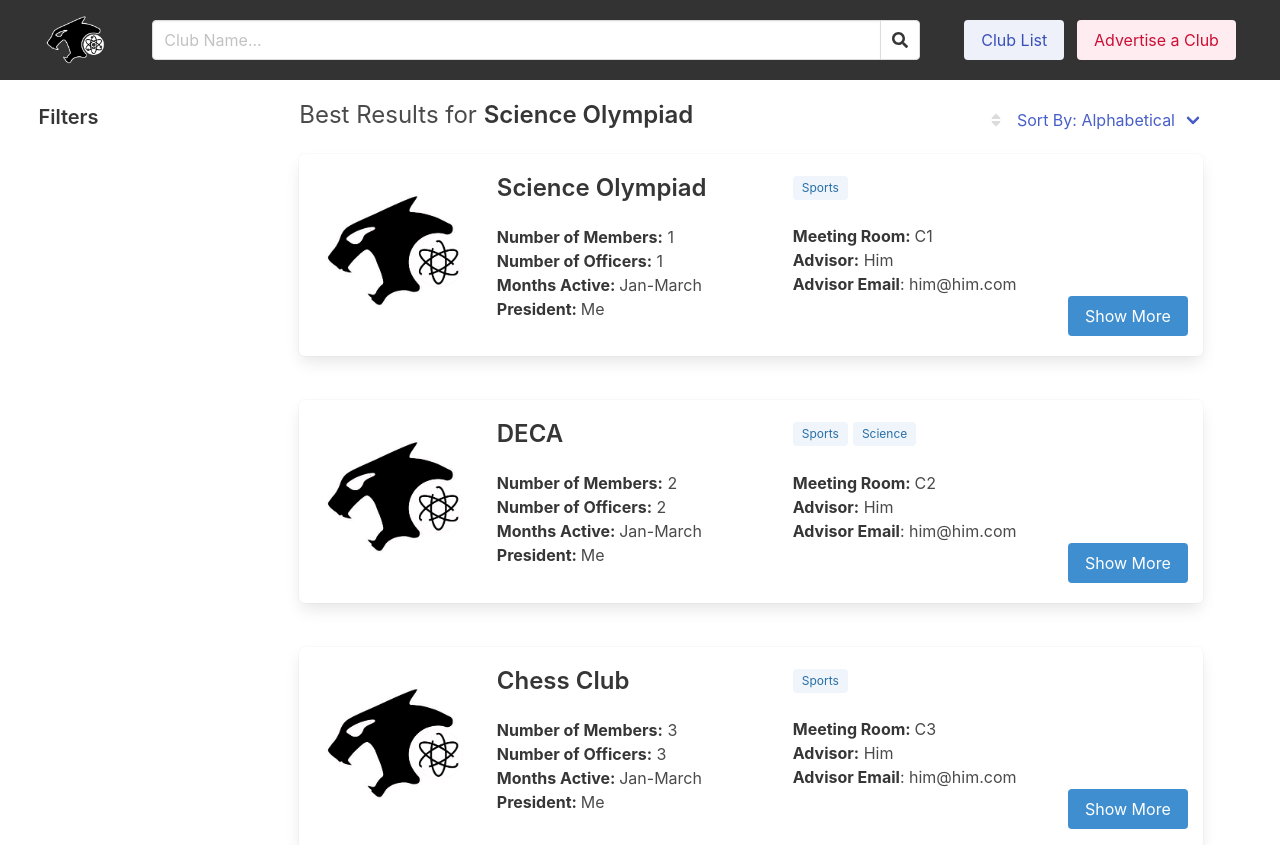
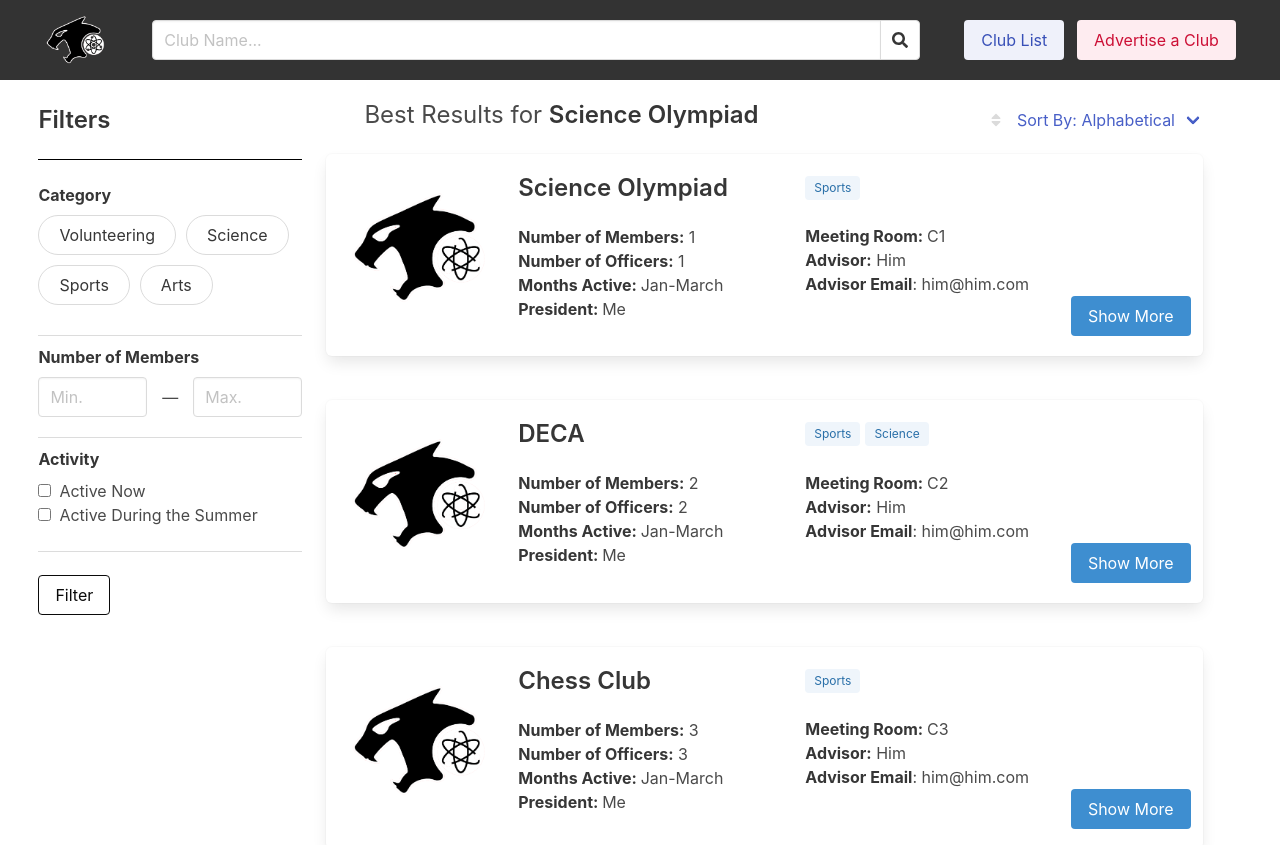
Before and after one commit to aryboi911/CHEClubs, a React (Create React App) app: page /search in a window 1280 px wide. Shown: the top 845 px of the page. Built offline with nearby package versions, Linux system fonts and the light colour scheme.

Commit message:
Add files via upload

```diff
--- a/src/SearchResults/ClubResults.js
+++ b/src/SearchResults/ClubResults.js
@@ -1,6 +1,6 @@
 import React from 'react';
 import styles from './ClubResults.module.css';
-import { clubArray, clubName, members, officers, presName, advisorName, advisorEmail, whatToDo, description,
+import { instaLink, gcLink, clubArray, clubName, members, officers, presName, advisorName, advisorEmail, whatToDo, description,
     meetRoom, activeMonths, tag1, tag2, tag3 } from '../Data';
 import CHEScienceOlympiadLOGOALLTRANSPARENT from '../assets/CHEScienceOlympiadLOGOALLTRANSPARENT.png';
 import {motion} from 'framer-motion';
@@ -101,6 +101,26 @@
 
                                 </div>
                             </div>
+                            {instaLink[i] &&
+                            <a href = {instaLink[i]}>
+                            <button class={`button is-danger ${styles['link-button']}`}>
+                                <span class="icon is-medium">
+                                <i className="fab fa-instagram"></i>
+                                </span>
+                                <span>Instagram</span>
+                            </button>
+                            </a>
+                            }
+                            {gcLink[i] &&
+                            <a href = {gcLink[i]}>
+                            <button class={`button is-success ${styles['link-button']}`}>
+                                <span class="icon is-medium">
+                                <i class="fab fa-google"></i>
+                                </span>
+                                <span>Google Classroom</span>
+                            </button>
+                            </a>
+                            }
                         </h2>
                     </section>
                 </section>
--- a/src/SearchResults/ClubResults.module.css
+++ b/src/SearchResults/ClubResults.module.css
@@ -1,5 +1,5 @@
 .results{
-    padding-left: 3vw;
+    padding-left: 0;
     padding-right: 6vw;
     padding-bottom: 20px;
 }
@@ -14,7 +14,7 @@
 
 .show-more{
     display:flex;
-    margin-left: 21.5vw;
+    margin-left: 20.75vw;
     flex-wrap: wrap;
 }
 
@@ -24,3 +24,7 @@
     padding-left: 3.55vw;
     padding-right: 3.55vw;
 }
+
+.link-button{
+    margin-right: 10px;
+}
--- a/src/SearchResults/SearchResultsSummary/SearchResultsSummary.js
+++ b/src/SearchResults/SearchResultsSummary/SearchResultsSummary.js
@@ -5,9 +5,66 @@
 export function SearchResultsSummary(){
     return(
         <div class="columns is-mobile">
-            <div class="column is-one-fifth">
+            <div class="column is-one-quarter">
                 <div class= {styles['filter']}>
-                    <h1 class="subtitle is-5"><strong>Filters</strong></h1>
+                    <h1 class="subtitle is-4"><strong>Filters</strong></h1>
+                    <hr style={{
+                        color: '#000000',
+                        backgroundColor: '#000000',
+                        height: .1,
+                        borderColor : '#000000',
+                    }}/>
+                    <label class="label">Category</label>
+                    <button class={`button is-rounded ${styles['category']}`}>Volunteering</button>
+                    <button class={`button is-rounded ${styles['category']}`}>Science</button>
+                    <button class={`button is-rounded ${styles['category']}`}>Sports</button>
+                    <button class={`button is-rounded ${styles['category']}`}>Arts</button>
+                    <hr  className = {styles['line']}style={{
+                        color: '#dcdcdc',
+                        backgroundColor: '#dcdcdc',
+                        height: .1,
+                        borderColor : '#dcdcdc',
+                    }}/>
+                    <label class="label">Number of Members</label>
+                    <div className = {styles['students']}>
+                        <div class={`control ${styles['min']}`}>
+                            <input class="input" type="text" placeholder="Min."/>
+                        </div>
+                        <p>—</p>
+                        <div class={`control ${styles['max']}`}>
+                            <input class="input" type="text" placeholder="Max."/>
+                        </div>
+                    </div>
+                    <hr  className = {styles['line']}style={{
+                        color: '#dcdcdc',
+                        backgroundColor: '#dcdcdc',
+                        height: .1,
+                        borderColor : '#dcdcdc',
+                    }}/>
+                    <div class="field">
+                        <label class="label">Activity</label>
+                        <div class="control">
+                            <input type="checkbox"/>
+                            <label class={`checkbox ${styles['check-box']}`}>
+                            Active Now
+                            </label>
+                        </div>
+                        <div class="control">
+                            <input type="checkbox"/>
+                            <label class={`checkbox ${styles['check-box']}`}>
+                            Active During the Summer
+                            </label>
+                        </div>
+                    </div>
+                    <hr style={{
+                        color: '#dcdcdc',
+                        backgroundColor: '#dcdcdc',
+                        height: .1,
+                        borderColor : '#dcdcdc',
+                    }}/>
+                    <button class="button is-black is-outlined">
+                        <span>Filter</span>
+                    </button>
                 </div>
             </div>
             <div class="column">
--- a/src/SearchResults/SearchResultsSummary/SearchResultsSummary.module.css
+++ b/src/SearchResults/SearchResultsSummary/SearchResultsSummary.module.css
@@ -11,3 +11,31 @@
     padding-left: 3vw;
     padding-top: 3.1vh;
 }
+
+.students{
+    display: flex;
+    justify-content: space-between;
+    align-items: center;
+}
+
+.min{
+    margin-right: 15px;
+}
+
+.max{
+    margin-left: 15px;
+}
+
+.line{
+    margin-top: 20px;
+    margin-bottom: 10px;
+}
+
+.category{
+    margin-bottom: 10px;
+    margin-right: 10px;
+}
+
+.check-box{
+    margin-left: 8px;
+}
```
